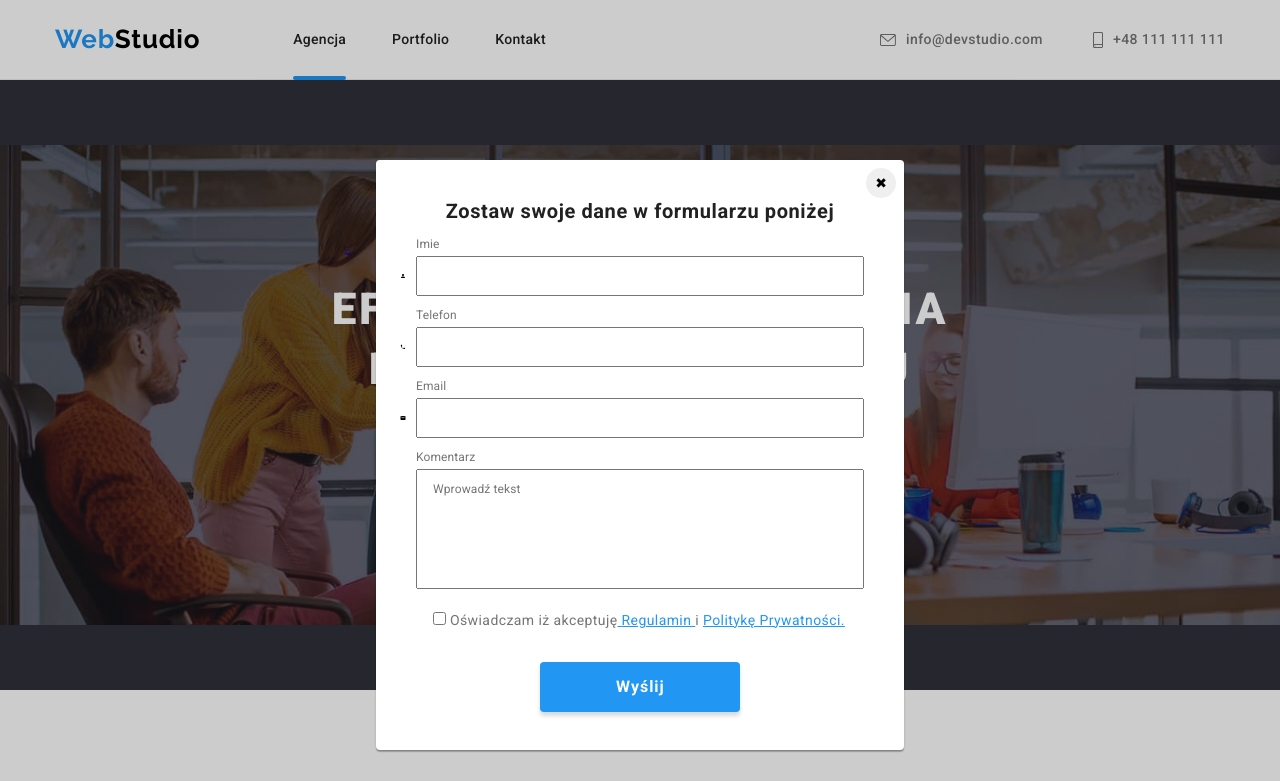
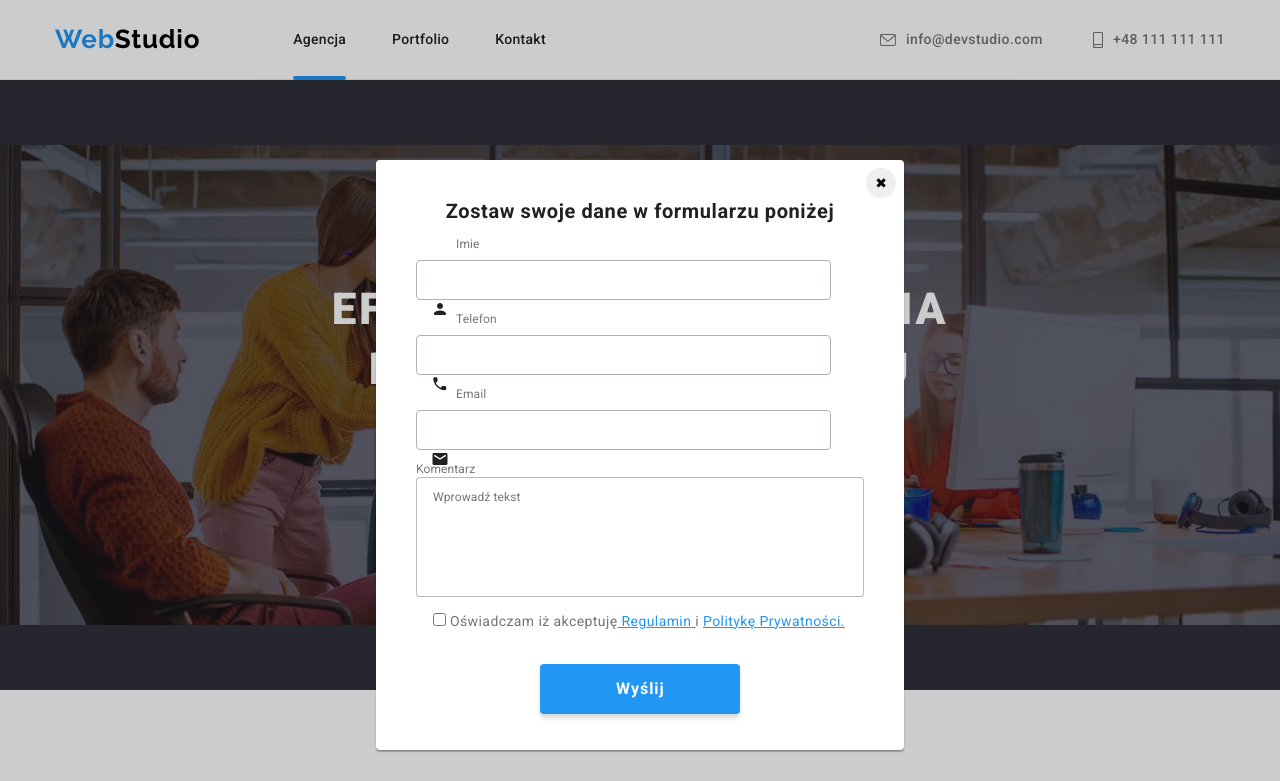
Before and after one commit to TomaszDre/goit-markup-hw-06, a plain HTML site: page index.html in a window 1280 px wide. Both pictures are taken after a click on the button "Zamów usługę". Shown: the top 781 px of the page. Drawn offline with nearby package versions, Linux system fonts and the light colour scheme; files whose address does not match are found by name.

Commit message:
fixed modal

```diff
--- a/css/style.css
+++ b/css/style.css
@@ -1120,8 +1120,22 @@ icon-group5
     padding: 10px 0px 4px 40px;
 }
 
+.pad-mod {
+    padding-left: 40px;
+}
+
 .input-modal {
-    color: var(--brand-color-secondary);
+    width: 85%;
+    height: 40px;
+    border: solid 1px;
+    border-radius: 4px;
+    border-color: var(--background-icon-color);
+    outline-color: var(--brand-color-primary);
+    margin-top: 4px;
+    padding-left: 42px;
+    padding-top: 12px;
+    padding-bottom: 12px;
+    /* color: var(--brand-color-secondary);
     font-size: 16px;
     display: flex;
     align-items: center;
@@ -1131,17 +1145,22 @@ icon-group5
     width: 448px;
     height: 40px;
     margin-left: 40px;
-    position: relative;
+    position: relative; */
+    transition-property: transform;
+    transition-duration: 250ms;
+    transition-timing-function: cubic-bezier(0.4, 0, 0.2, 1);
 }
 
 .label-modal {
-    display: flex;
+    display: block;
     flex-direction: column;
     padding-top: 4px;
     padding-bottom: 10px;
-    box-sizing: border-box;
     border: 1px rgba(33, 33, 33, 0.2);
-    border-radius: 4px;
+    transition-property: transform;
+    transition-duration: 250ms;
+    transition-timing-function: cubic-bezier(0.4, 0, 0.2, 1);
+    /* padding-left: 40px; */
 }
 
 .textarea {
@@ -1156,10 +1175,15 @@ icon-group5
     color: rgba(117, 117, 117, 0.5);
     padding-left: 16px;
     padding-top: 12px;
+    border: 1px solid;
+    border-radius: 4px;
+    transition-property: transform;
+    transition-duration: 250ms;
+    transition-timing-function: cubic-bezier(0.4, 0, 0.2, 1);
 }
 
 .button-modal {
-    display: flex;
+    display: block;
     font-weight: 700;
     font-size: 16px;
     line-height: 1.88;
@@ -1185,6 +1209,11 @@ icon-group5
     fill: var(--brand-color-primary);
 }
 
+.textarea:hover,
+.textarea:focus {
+    color: var(--brand-color-primary);
+}
+
 .checkbox-modal {
     padding-top: 10px;
 }
@@ -1205,12 +1234,14 @@ icon-group5
 
 .checkbox-color {
     background-color: var(--brand-color-primary);
-
 }
 
 .icon-modal {
- display: flex;
- position: absolute;
- margin: 11px 0px 0px 12px;
- padding-left: 12px;
+    display: block;
+    position: absolute;
+    left: 55px;
+    fill: var(--brand-color-secondary);
+    transition-property: transform;
+    transition-duration: 250ms;
+    transition-timing-function: cubic-bezier(0.4, 0, 0.2, 1);
 }
--- a/index.html
+++ b/index.html
@@ -511,12 +511,10 @@
 <form>
     <h3 class="title-modal">Zostaw swoje dane w formularzu poniżej</h3>
 <div>
-    <ul>
-        <li>
+    <ul >
+        <li  class="pad-mod">
             <span class="span-modal">Imie</span>
-
     <label class="label-modal">
-
         <input class="input-modal" type="text" name="text" required pattern="^[a-zA-Z]+\s[a-zA-Z]+$"
         title="Username must be two words separated by space." />
         <svg width="18" height="18" class="icon-modal">
@@ -526,17 +524,18 @@
 
         </li>
 
-        <li>
+        <li  class="pad-mod">
             <span class="span-modal">Telefon</span>
     <label class="label-modal">
+        <input class="input-modal" type="text" name="text">
         <svg width="18" height="18" class="icon-modal">
             <use href="/goit-markup-hw-06/images/icons.svg#icon-phone-6"></use>
         </svg>
-        <input class="input-modal" type="text" name="text">
+
       </label>
         </li>
 
-        <li>
+        <li  class="pad-mod">
             <span class="span-modal">Email</span>
       <label class="label-modal">
         <input class="input-modal" type="email" name="email">
@@ -546,9 +545,9 @@
       </label>
         </li>
 
-      <li>
+      <li >
     <span class="span-modal">Komentarz</span>
-    <label class="label-modal">
+    <label>
       <textarea class="textarea" name="text" rows="5" placeholder="Wprowadź tekst"></textarea>
     </label>
     </li>
```
